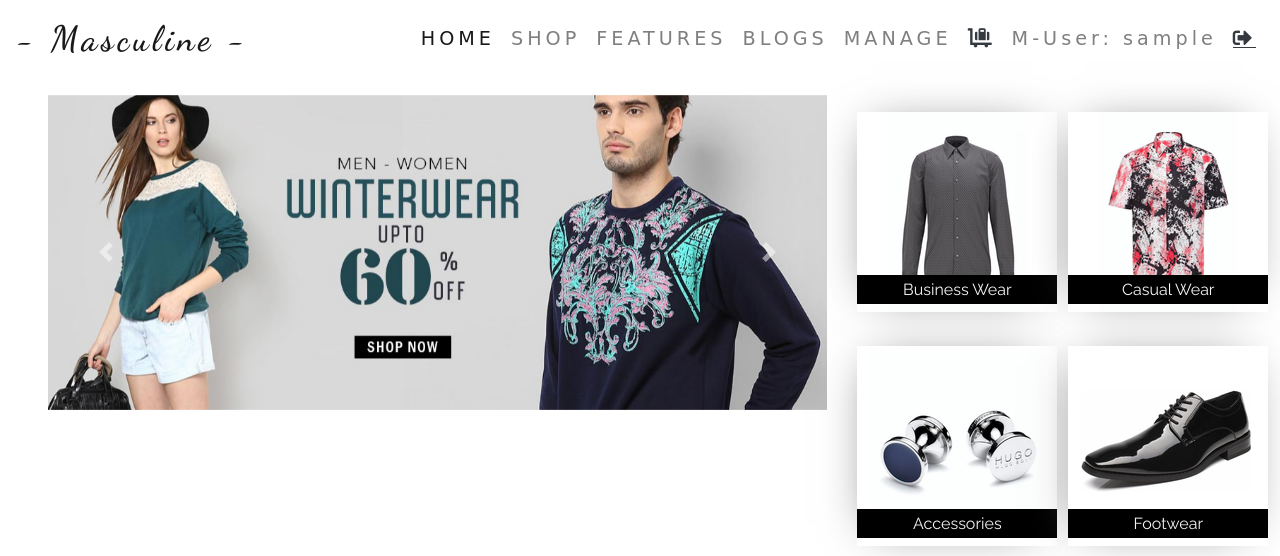
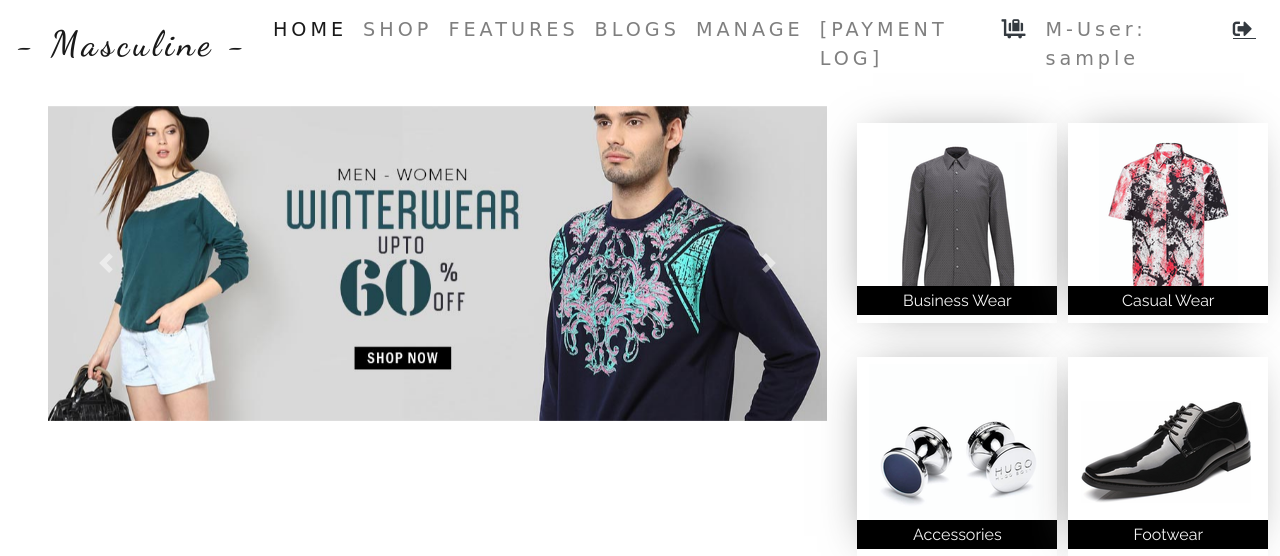
Before and after one commit to Code-Institute-Submissions/project4-7, a Django app: page / in a window 1280 px wide. Shown: the top 556 px of the page. Run offline with Django 3.2, Linux system fonts and the light colour scheme; the visitor is signed in with stand-in values (Sample User, id 1); some web fonts are replaced.

Commit message:
link view_log to on navbar and assessable by superuser only

```diff
--- a/templates/base.template.html
+++ b/templates/base.template.html
@@ -62,6 +62,9 @@
             {% if request.user.is_superuser %}
             <li class="nav-item">
                 <a class="nav-link" href="{% url 'product_info' %}">MANAGE</a>
+            </li>
+            <li class="nav-item">
+                <a class="nav-link" href="{% url 'view_log' %}">[PAYMENT LOG]</a>
             </li>
             {% endif %}
             <li class="nav-item">
--- a/user_console/templates/product_info.template.html
+++ b/user_console/templates/product_info.template.html
@@ -4,8 +4,7 @@
 
 {% block content %}
 <section>
-    <p class="bg-title">USER ADMIN CONSOLE</p>
-
+    <p class="bg-title row">USER ADMIN CONSOLE </p>
     {% if messages %}
         <div class="alert alert-success">
               {% for message in messages %} <p>{{ message }}</p> {% endfor %}
```
